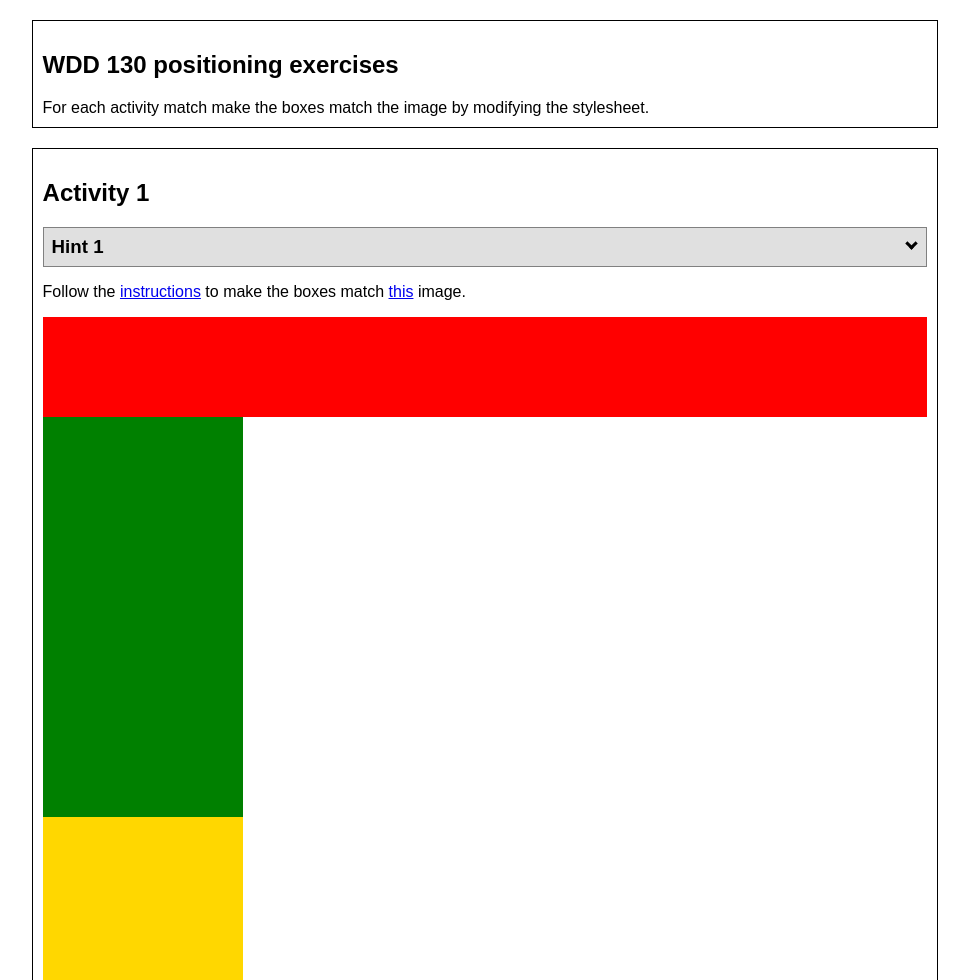
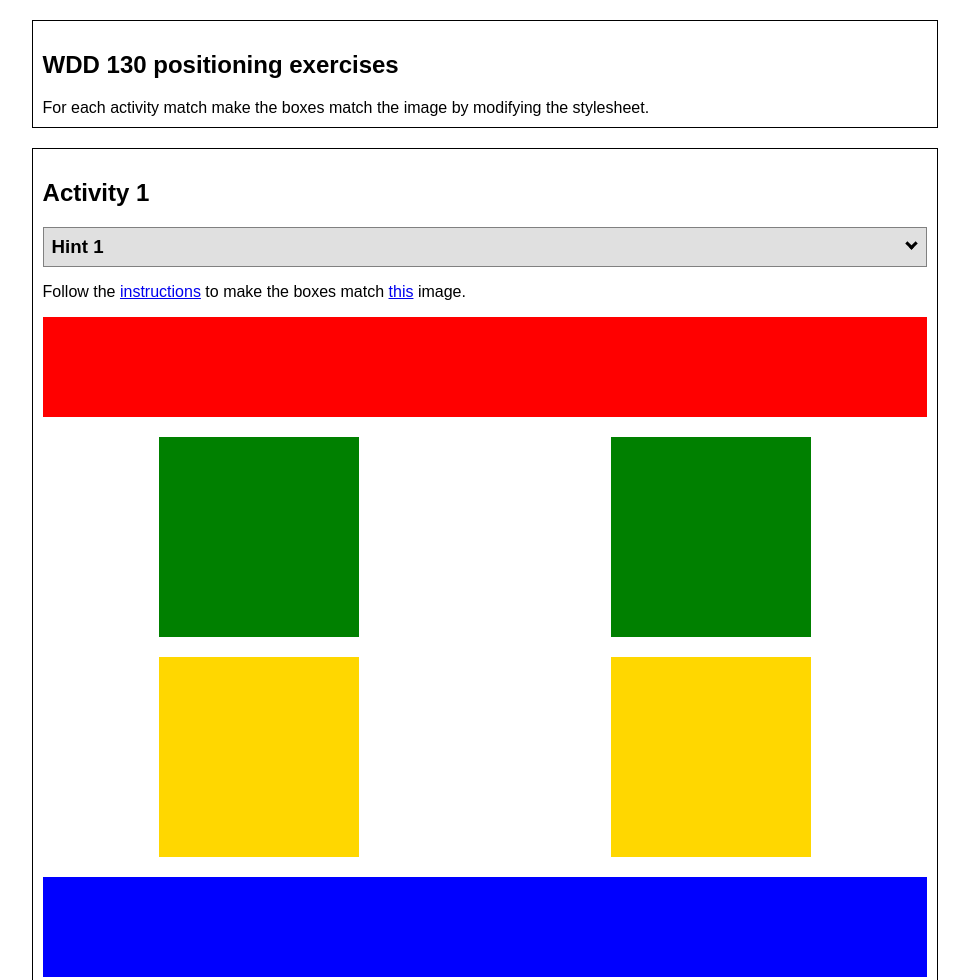
Before and after one commit to jmubarak100/cse121bbyu, a plain HTML site: page positioning/positioning.html in a window 1280 px wide. Shown: the top 980 px of the page, without its empty margins (155-1124 px from the left). Drawn offline with Linux system fonts and the light colour scheme.

Commit message:
More new changes to positions

```diff
--- a/positioning/positionstyles.css
+++ b/positioning/positionstyles.css
@@ -1,4 +1,4 @@
-CSS - Name: "positionstyles.css" */
+/*CSS - Name: "positionstyles.css" */
 /* Activity 1 styles */
     .content1 {
         /* This is the parent of the activity 1 boxes. */
@@ -18,14 +18,14 @@ CSS - Name: "positionstyles.css" */
     width: 200px;
     height: 200px;
     background-color: green;
-    justify-content: start;
+
 
     }
     .yellow1 {
     width: 200px;
     height: 200px;
     background-color: gold;
-    justify-content: start;
+
     }
     .blue1 {
     width: 100%;
```
